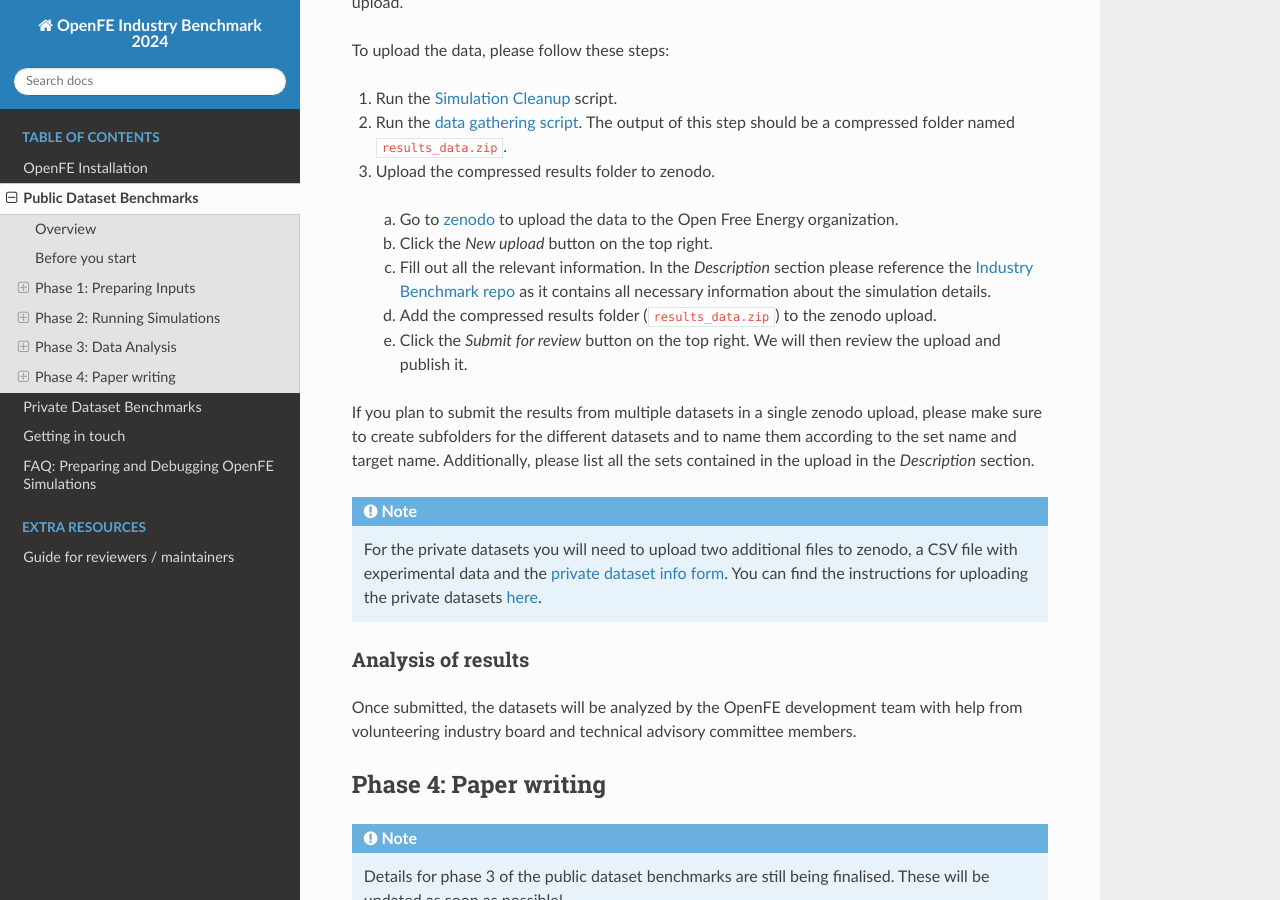
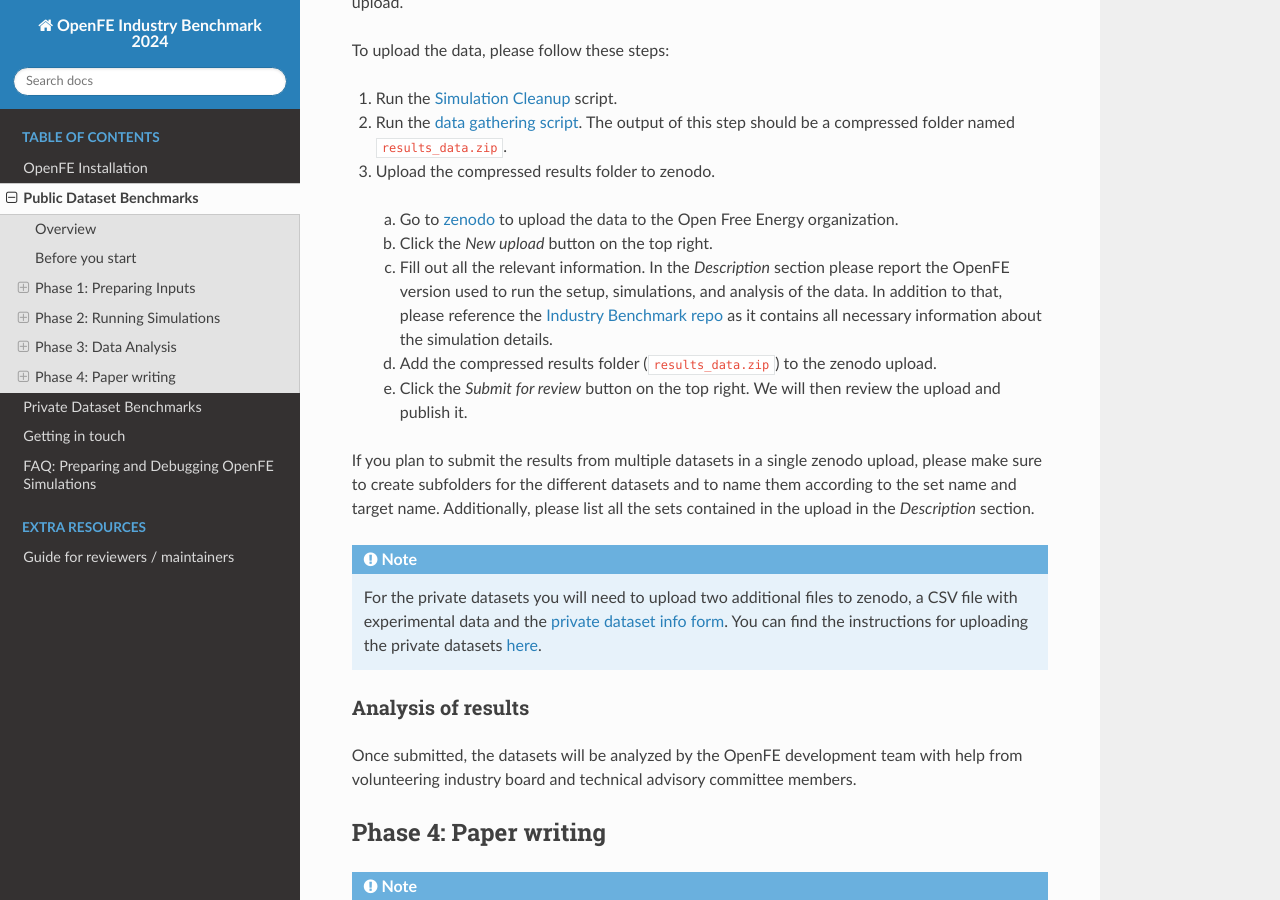
Before and after one commit to OpenFreeEnergy/IndustryBenchmarks2024, a Sphinx documentation site: the page built from docs/source/public/overview.rst, in a window 1280 px wide and 900 px high, scrolled down 16321 px. Built offline with Sphinx 7.4.7 and the Read the Docs theme 3.1.0, drawn with Linux system fonts in a browser that asks for light colours.

Commit message:
Add OpenFE version to zenodo upload docs

```diff
--- a/docs/source/public/overview.rst
+++ b/docs/source/public/overview.rst
@@ -735,7 +735,7 @@
 
   a) Go to `zenodo <https://zenodo.org/communities/openfreeenergy/records?q=&l=list&p=1&s=10&sort=newest>`_ to upload the data to the Open Free Energy organization.
   b) Click the `New upload` button on the top right.
-  c) Fill out all the relevant information. In the `Description` section please reference the `Industry Benchmark repo <https://github.com/OpenFreeEnergy/IndustryBenchmarks2024>`_ as
+  c) Fill out all the relevant information. In the `Description` section please report the OpenFE version used to run the setup, simulations, and analysis of the data. In addition to that, please reference the `Industry Benchmark repo <https://github.com/OpenFreeEnergy/IndustryBenchmarks2024>`_ as
      it contains all necessary information about the simulation details.
   d) Add the compressed results folder (``results_data.zip``) to the zenodo upload.
   e) Click the `Submit for review` button on the top right. We will then review the upload and publish it.
```
